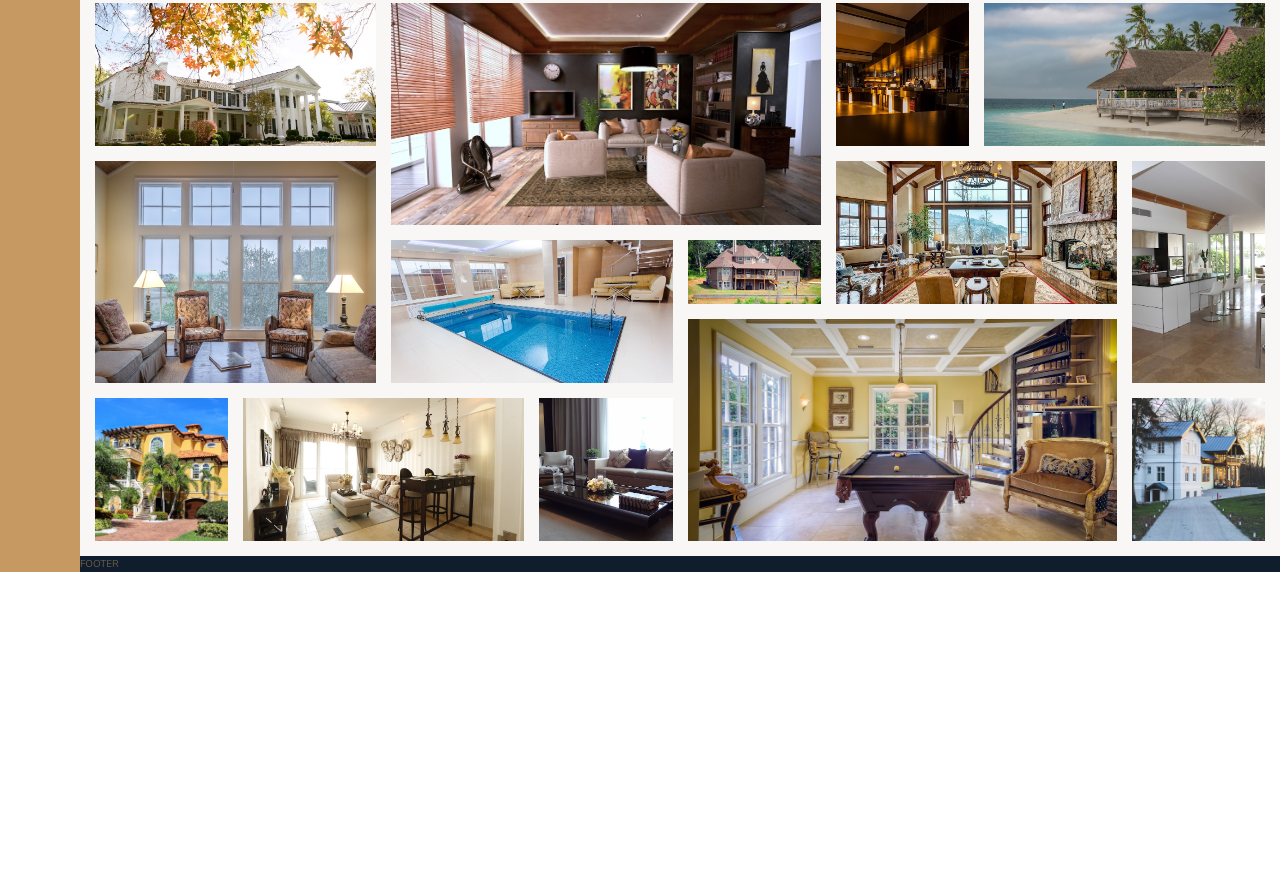
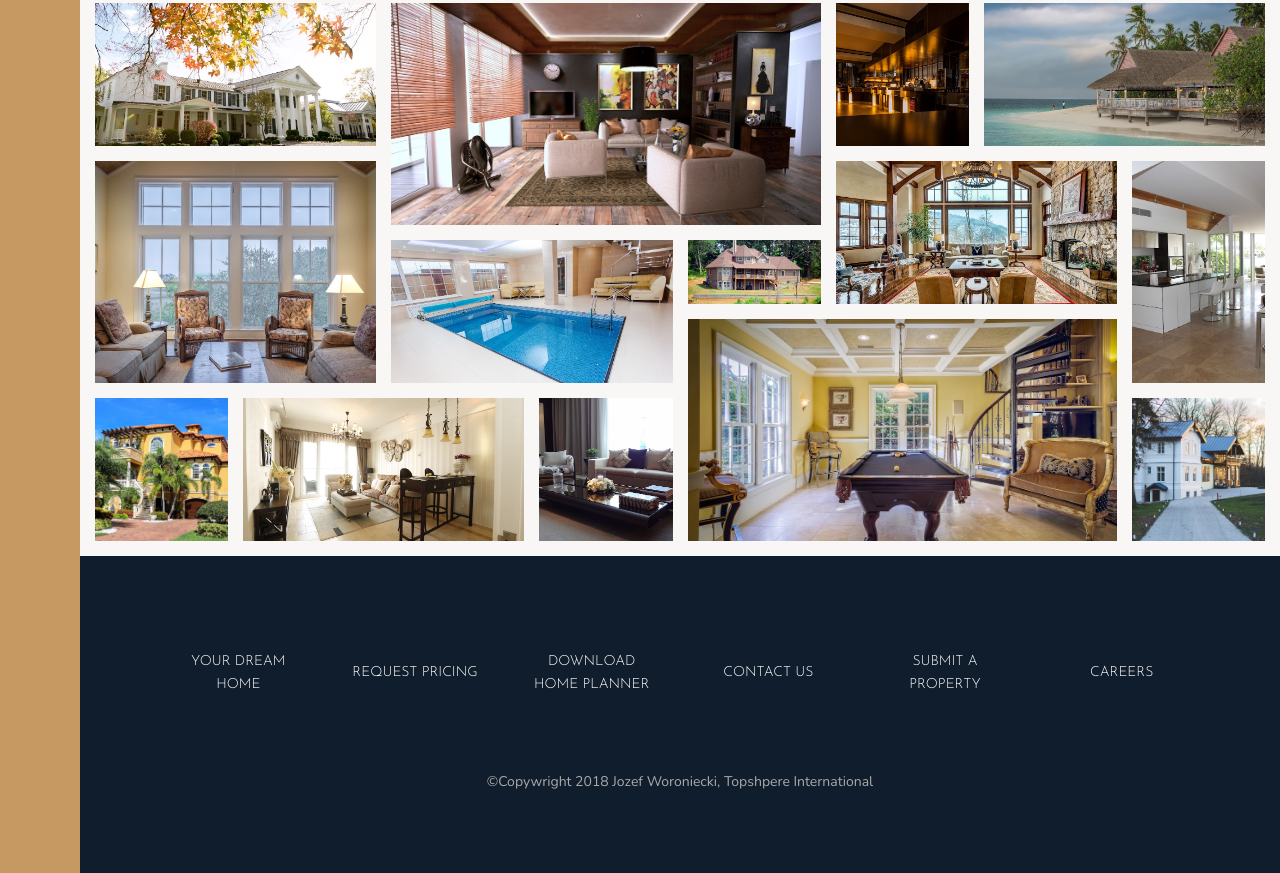
Before and after one commit to Jozefw/Jozefw.github.io, a website: page SURREALty/index.html in a window 1280 px wide. Shown: the part 3332-4205 px from the top of the page. Before the commit the page ends 3904 px from the top, so only its background shows below. Drawn offline with nearby package versions, Linux system fonts and the light colour scheme.

Commit message:
ddd footer

```diff
--- a/SURREALty/index.html
+++ b/SURREALty/index.html
@@ -327,7 +327,18 @@
 
         </div>
         <footer class="footer">
-            FOOTER
+            <ul class="nav">
+                <li class="nav__item"><a href="" class="nav__link">Your Dream Home</a> </li>
+                <li class="nav__item"><a href="" class="nav__link">Request Pricing</a> </li>
+                <li class="nav__item"><a href="" class="nav__link">Download Home Planner</a> </li>
+                <li class="nav__item"><a href="" class="nav__link">Contact Us</a> </li>
+                <li class="nav__item"><a href="" class="nav__link">Submit a Property</a> </li>
+                <li class="nav__item"><a href="" class="nav__link">Careers</a> </li>
+            </ul>
+
+            <p class="copywright">
+                &copy;Copywright 2018 Jozef Woroniecki, Topshpere International
+            </p>
         </footer>
     </body>
 </html>
--- a/SURREALty/sass/_footer.scss
+++ b/SURREALty/sass/_footer.scss
@@ -1,4 +1,39 @@
 .footer{
     background-color: $color-secondary;
     grid-column: fullbleed-start / fullbleed-end;
+    padding: 8rem;
 }
+    .nav{
+        display: grid;
+        grid-template-columns: repeat(auto-fit, minmax(15rem, 1fr));
+        list-style: none;
+        grid-gap:2rem;
+        align-items:center;
+
+      &__link:link,
+      &__link:visited{
+          font-size: 1.4rem;
+          color: #fff;
+          text-decoration: none;
+          font-family: $font-display;
+          text-transform: uppercase;
+          text-align: center;
+          padding: 1.5rem;
+          display: block;
+          transition: .2s;
+        }
+
+        &__link:hover,
+        &__link:active{
+            background-color: rgba(#fff,.05);
+            transform: translateY(-1rem);
+
+        }
+    }
+        .copywright{
+            color:$color-grey-light-2;
+            font-size: 1.4rem;
+            margin: 6rem auto 0 auto;
+            text-align: center;
+            width: 70%;
+        }
```
Also changed, not shown: SURREALty/css/style.css.
